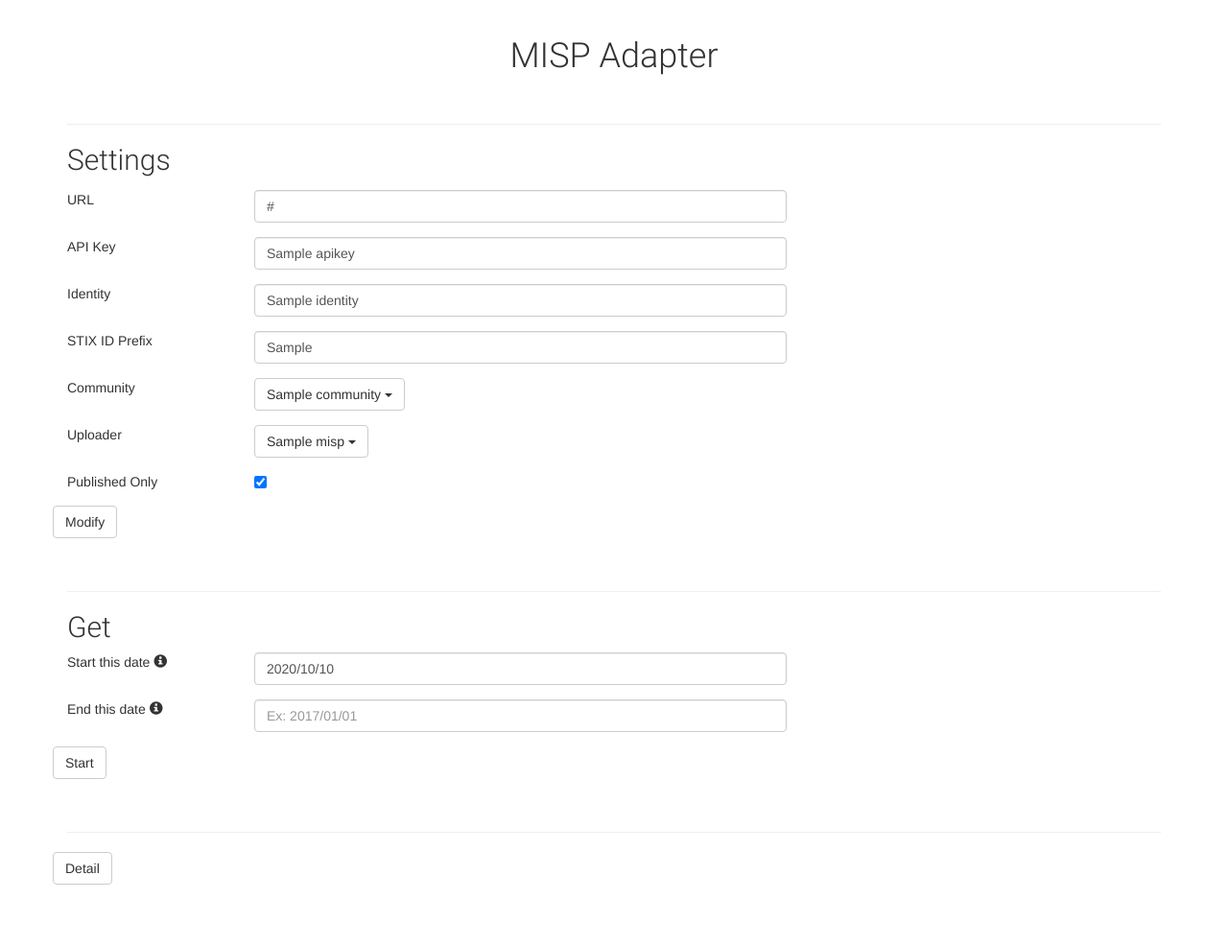
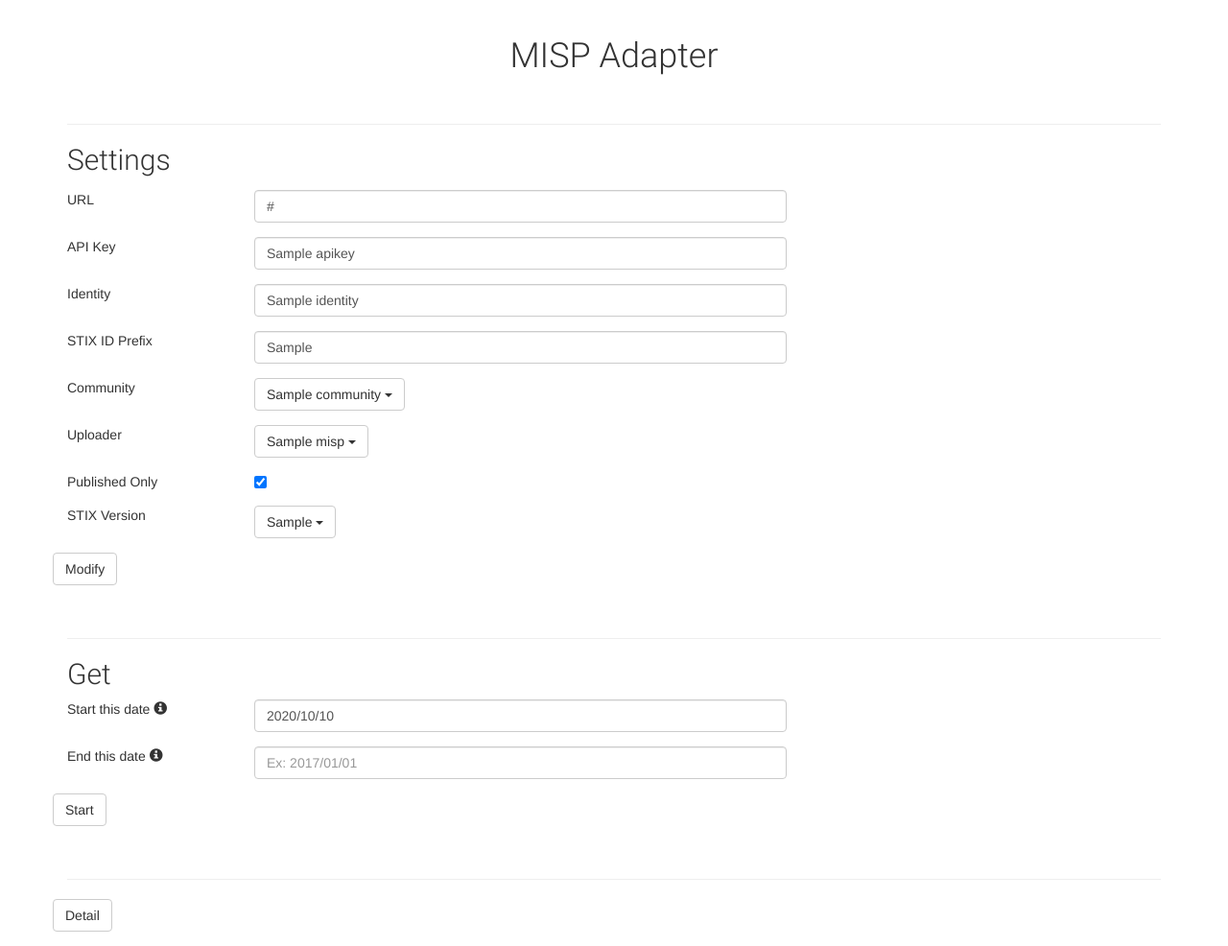
Before and after one commit to s-tip/stip-rs, a Django app: template src/ctirs/adapter/misp/templates/misp.html in a window 1280 px wide. Shown: the part 53-1039 px from the top of the page at 96% size. Before the commit the page ends 975 px from the top, so only its background shows below. Run offline with Django 3.2, Linux system fonts and the light colour scheme; tables that the repository leaves empty hold one stand-in row (values such as "Sample post"); the template is opened without the code that fills it: values that come from a table or form of the project are taken from there, most other values are stand-ins (such as "Sample title", 1, 10 or a date in 2020); some libraries are stand-ins or nearby versions.

Commit message:
Add a stix version setting

```diff
--- a/src/ctirs/adapter/misp/templates/misp.html
+++ b/src/ctirs/adapter/misp/templates/misp.html
@@ -124,6 +124,26 @@
     </div><!-- <div class="form-group"> -->
     <div class="form-group">
         <div class="row">
+            <div class="col-xs-2">
+                STIX Version
+            </div>
+            <div class="col-xs-4">
+                <div class="dropdown">
+                    <button class="btn btn-default dropdown-toggle" id="modify-stix-version-dropdown-button" type="button" data-toggle="dropdown">
+                        {{misp.stix_version}}
+                        <span class="caret"></span>
+                    </button>
+                    <ul class="dropdown-menu" id="dropdown-menu-stix-version">
+                        <li><a data-value="1.2">1.2</a></li>
+                        <li><a data-value="2.1">2.1</a></li>
+                    </ul>
+                    <input type="hidden" id="modify-stix-version" name="stix_version" value="{{misp.stix_version}}"/>
+                </div>
+            </div>
+        </div> <!-- <div class="row">-->
+    </div><!-- <div class="form-group"> -->
+    <div class="form-group">
+        <div class="row">
             <button type="button" id="modify-misp-submit" class="btn btn-default">Modify</button>
         </div> <!-- <div class="row">-->
     </div><!-- <div class="form-group"> -->
--- a/src/ctirs/core/mongo/documents.py
+++ b/src/ctirs/core/mongo/documents.py
@@ -407,7 +407,7 @@ class MispAdapter(Document):
         return misp
 
     @classmethod
-    def modify_settings(cls, url, apikey, stix_id_prefix, identity, community_id, uploader_id, published_only):
+    def modify_settings(cls, url, apikey, stix_id_prefix, identity, community_id, uploader_id, published_only,stix_version):
         community = Communities.objects.get(id=community_id)
         misp = MispAdapter.objects.get()
         misp.community = community
@@ -417,6 +417,7 @@ class MispAdapter(Document):
         misp.identity = identity
         misp.uploader = uploader_id
         misp.published_only = published_only
+        misp.stix_version = stix_version
         misp.save()
 
     @classmethod
@@ -478,6 +479,7 @@ class MispAdapter(Document):
     community = fields.ReferenceField(Communities)
     jobs = fields.ListField()
     interval_schedule_job = fields.ReferenceField(ScheduleJobs)
+    stix_version = fields.StringField(max_length=8, default='1.2')
 
 
 # 起動時に各種アダプタ collectionを check する。存在しない場合は作成してくれる
--- a/src/static/ctirs/js/adapter_misp.js
+++ b/src/static/ctirs/js/adapter_misp.js
@@ -37,7 +37,13 @@ $(function(){
     	if(uploader_id.length == 0){
     		modify_misp_error('Choose Uploader.');
     		return;
-    	}
+        }
+        var stix_version = $('#modify-stix-version').val()
+    	if(stix_version.length == 0){
+    		modify_misp_error('Choose STIX Version.');
+    		return;
+        }
+
         modify_misp_submit();
     });
 
@@ -59,6 +65,10 @@ $(function(){
     	$(this).parents('.dropdown').find('#modify-uploader-id').val($(this).attr("data-value"));
     });
 
+    $("#dropdown-menu-stix-version li a").click(function(){
+    	$(this).parents('.dropdown').find('.dropdown-toggle').html($(this).text() + ' <span class="caret"></span>');
+    	$(this).parents('.dropdown').find('#modify-stix-version').val($(this).attr("data-value"));
+    });
     //detailボタンクリック
     $('#misp-detail-button').click(function(){
         var f = $('#misp-detail');
```
Also changed, not shown: src/ctirs/adapter/misp/views.py (+6 -2 lines).
